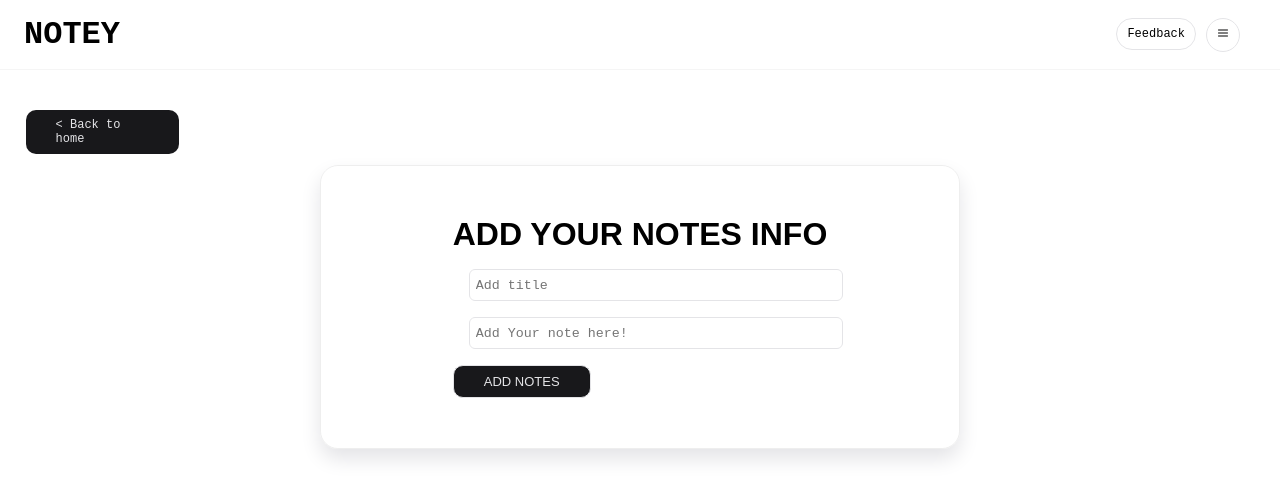
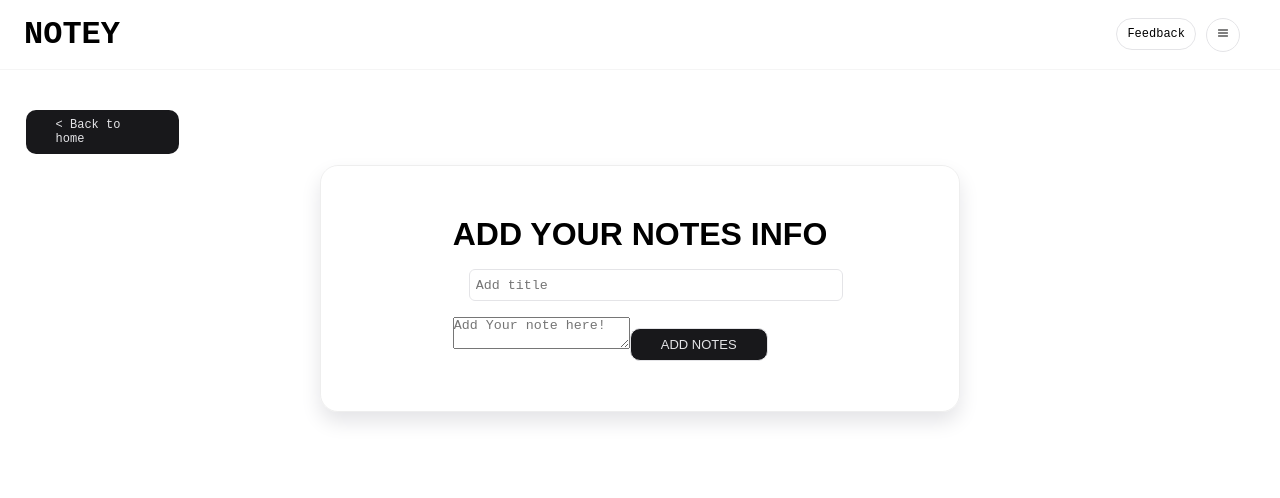
Before and after one commit to sidhant-kumar08/proj4-notey-react, a React (Vite) app: page /create in a window 1280 px wide. Shown: the top 498 px of the page. Built offline with nearby package versions, Linux system fonts and the light colour scheme.

Commit message:
Update Create.jsx

```diff
--- a/src/components/Create.jsx
+++ b/src/components/Create.jsx
@@ -1,58 +1,68 @@
-import React, { useState } from 'react'
-import { Link } from 'react-router-dom'
-import axios from 'axios'
+import React, { useState, useEffect } from 'react';
+import { Link } from 'react-router-dom';
+import Notes from './Notes';
+
+function Create() {
+  const [title, setTitle] = useState('');
+  const [desc, setDesc] = useState('');
+  const [notes, setNotes] = useState([]);
 
 
 
-function Create() {
+  const handleTitleChange = (e) => {
+    setTitle(e.target.value);
+  };
 
- const [title, setTitle] = useState('')
- const [desc, setDesc] = useState('')
+  const handleDescChange = (e) => {
+    setDesc(e.target.value);
+  };
 
-    const handlechange = (e)=>{
-        setTitle(e.target.value)
+  const handleSubmit = (event) => {
+    event.preventDefault();
+
+    if (title && desc) {
+      setNotes([...notes, { title, desc }]);
+      setTitle('');  // Clear the title input
+      setDesc('');   // Clear the description input
+    } else {
+      console.warn("Title and description cannot be empty.");
     }
-    const handlechange2 = (e)=>{
-        setDesc(e.target.value)
-    }
-
-
-    const hadleSubmit = async(event) => {
-        event.preventDefault();
-        try {
-            const response = await axios.post('http://localhost:4000/', {formTitle: title, formDesc: desc});
-            console.log(response.data)
-        } catch (error) {
-            console.log(error);
-        }
-        setDesc('')
-        setTitle('')
-
-    }
+  };
 
   return (
     <>
-
       <Link to='/' className='back-btn-add'>{'< Back to home'}</Link>
 
       <div className='form-container'>
-
-
-
-                <form onSubmit={hadleSubmit} >
+        <form onSubmit={handleSubmit}>
           <h1 className='main-title'>ADD YOUR NOTES INFO</h1>
-                    <input type="text" placeholder='Add title' onChange={handlechange} value={title} name='title' />
-                    <input type="text" placeholder='Add Your note here!' onChange={handlechange2} value={desc} name='description' />
-
+          <input
+            type="text"
+            placeholder='Add title'
+            onChange={handleTitleChange}
+            value={title}
+            name='title'
+            required
+          />
+          <textarea
+            type="text"
+            placeholder='Add Your note here!'
+            onChange={handleDescChange}
+            value={desc}
+            name='description'
+            required
+          />
           <button type="submit" className='submit-btn'>ADD NOTES</button>
-
         </form>
       </div>
 
-
-
+      <div className="notes-box">
+        {notes.map((note, index) => (
+          <Notes key={index} title={note.title} desc={note.desc} />
+        ))}
+      </div>
     </>
-    )
+  );
 }
 
-export default Create
+export default Create;
```
Lines whose indentation alone changed are shown as unchanged.
